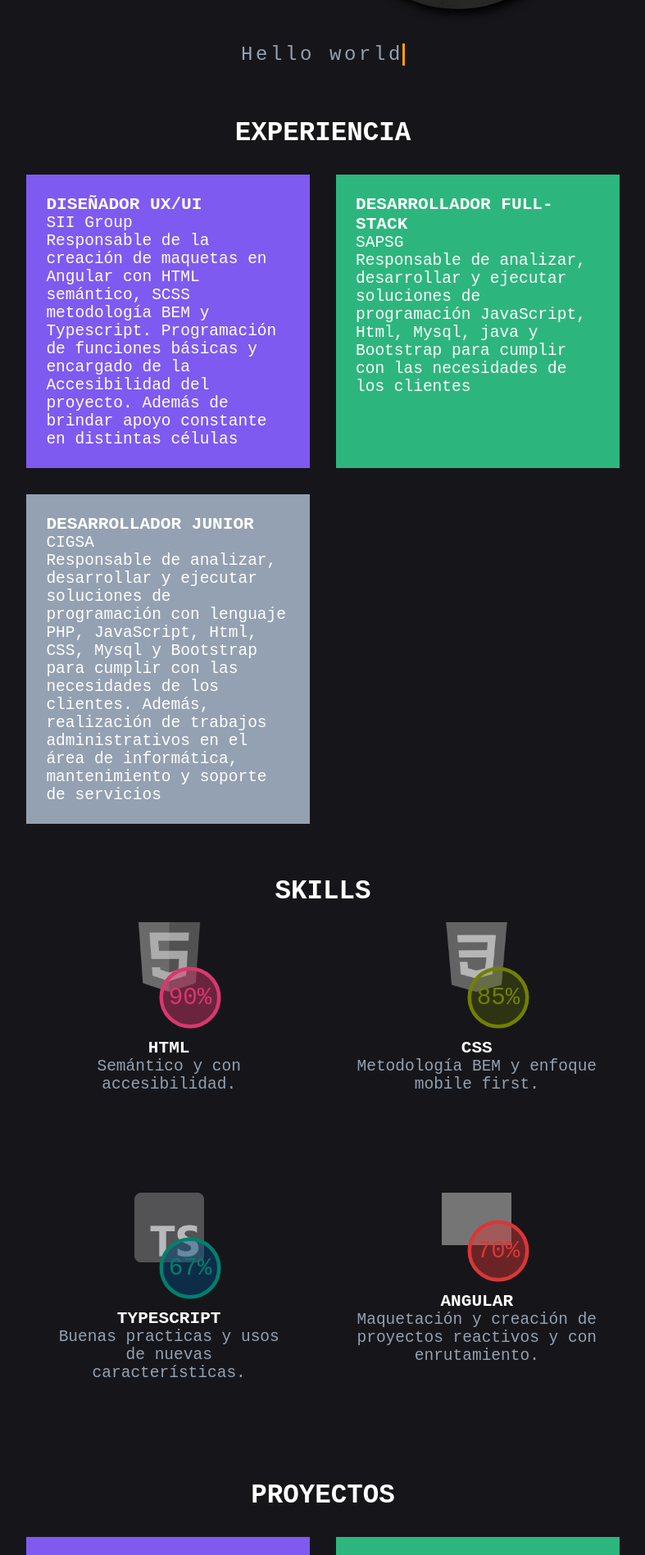
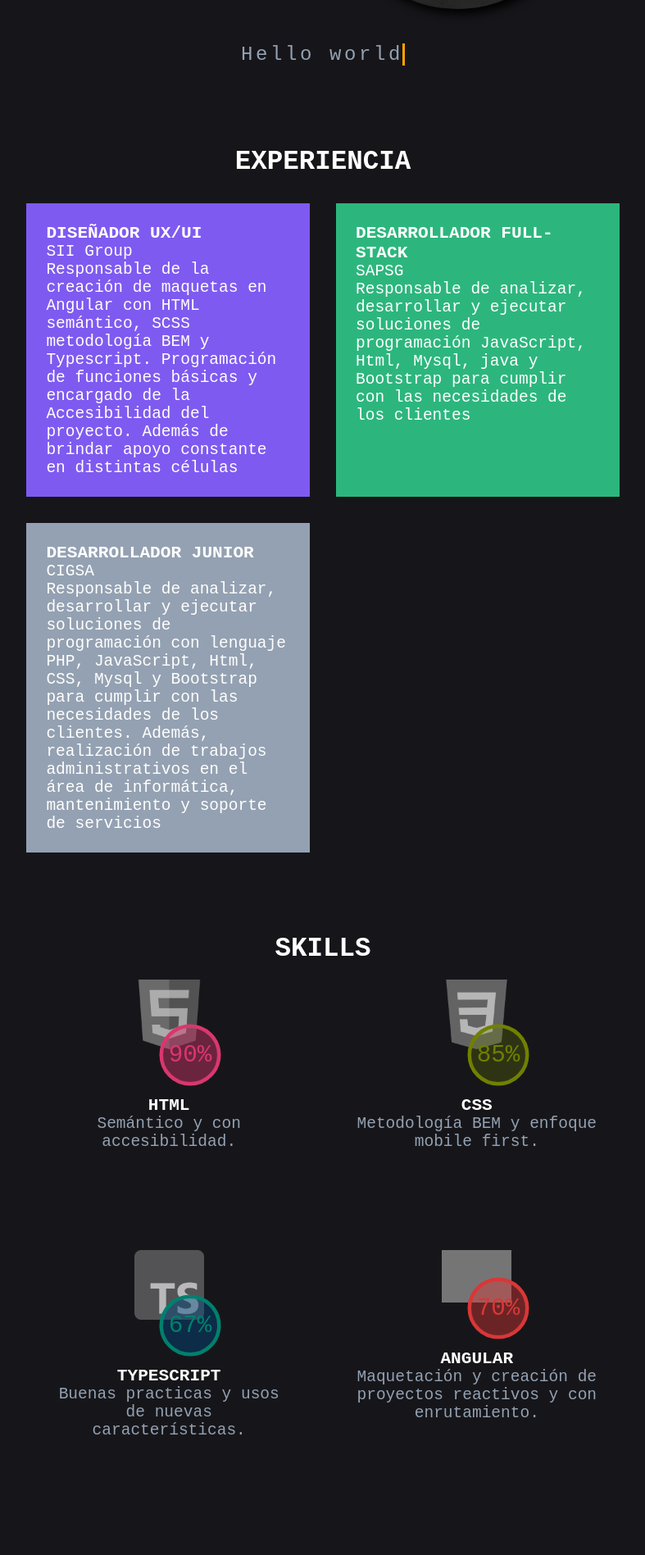
Before and after one commit to BastianUlrich-Dev/BastianUlrich-dev.github.io, an Angular app: page / in a window 1280 px wide. Shown: the part 412-2309 px from the top of the page at 82% size, without its empty margins (246-1033 px from the left). Built offline with nearby package versions, Linux system fonts and the light colour scheme; grey boxes are pictures that could not be loaded.

Commit message:
ajuste de padding en titulos

```diff
--- a/src/app/pages/home/experiencia/experiencia.component.scss
+++ b/src/app/pages/home/experiencia/experiencia.component.scss
@@ -1,6 +1,6 @@
 @import '../../../../assets/styles/colors';
 .title--margin-top{
-    margin-top: 24px;
+    padding-top: 59px;
     text-align: center;
 }
 .main_experiencia__container{
--- a/src/app/pages/home/proyects/proyects.component.scss
+++ b/src/app/pages/home/proyects/proyects.component.scss
@@ -1,6 +1,6 @@
 @import '../../../../assets/styles/colors';
 .title--margin-top {
-    margin-top: 24px;
+    padding-top: 59px;
     text-align: center;
 }
 
--- a/src/app/pages/home/skills/skills.component.scss
+++ b/src/app/pages/home/skills/skills.component.scss
@@ -1,7 +1,7 @@
 @import '../../../../assets/styles/colors';
 .title-margin-top{
+    padding-top: 59px;
     text-align: center;
-    margin-top: 24px;
 }
 .main_description--colorGray{
    color: $color-subtitle;
```
